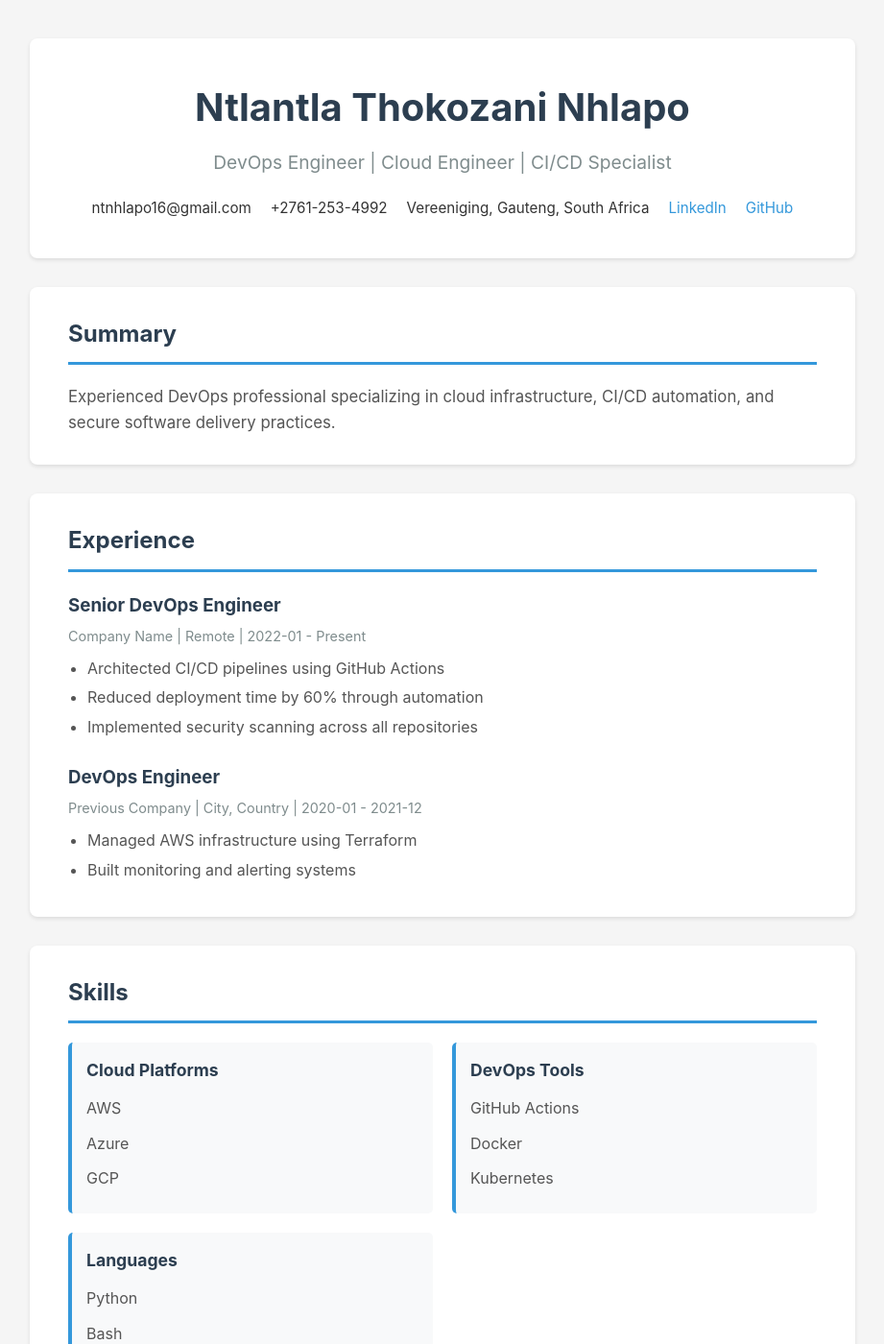
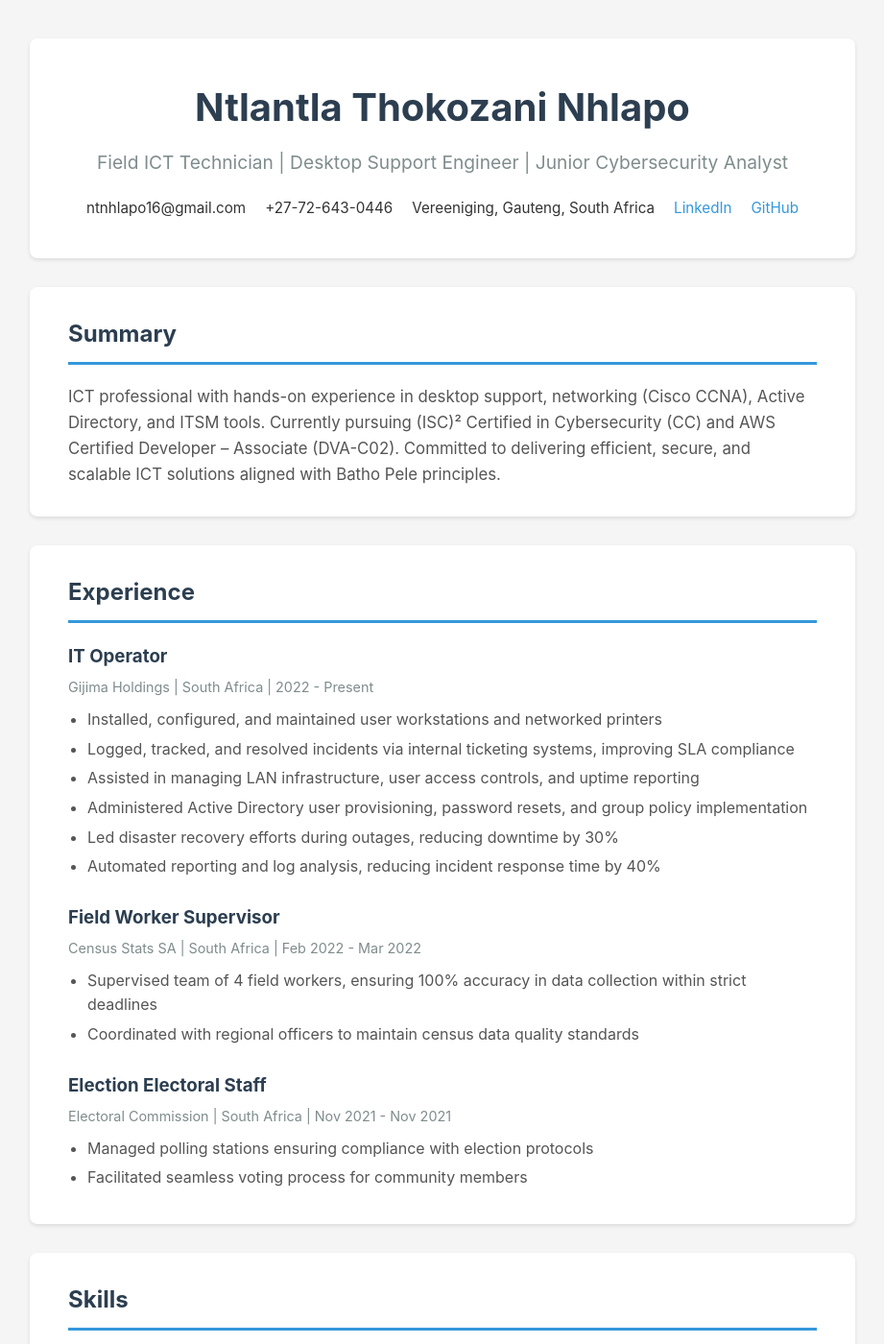
Before and after one commit to s1xte3n/cloud-resume-platform, a Jekyll site: the page built from index.md, in a window 1280 px wide and 1400 px high. Shown: the whole window at 96% size, without its empty margins (179-1100 px from the left). Built offline with Jekyll 4.4.1, drawn with Linux system fonts in a browser that asks for light colours; some of the changed text lies outside the part shown.

Commit message:
Update resume with real CV details

```diff
--- a/_data/resume.yml
+++ b/_data/resume.yml
@@ -1,59 +1,93 @@
 name: Ntlantla Thokozani Nhlapo
-title: DevOps Engineer | Cloud Engineer | CI/CD Specialist
+title: Field ICT Technician | Desktop Support Engineer | Junior Cybersecurity Analyst
 email: ntnhlapo16@gmail.com
-phone: "+2761-253-4992"
+phone: "+27-72-643-0446"
 location: Vereeniging, Gauteng, South Africa
 linkedin: linkedin.com/in/ntnhlapo16
 github: github.com/s1xte3n
 
 summary: |
-  Experienced DevOps professional specializing in cloud infrastructure,
-  CI/CD automation, and secure software delivery practices.
+  ICT professional with hands-on experience in desktop support, networking (Cisco CCNA),
+  Active Directory, and ITSM tools. Currently pursuing (ISC)² Certified in Cybersecurity (CC)
+  and AWS Certified Developer – Associate (DVA-C02). Committed to delivering efficient, secure,
+  and scalable ICT solutions aligned with Batho Pele principles.
 
 experience:
-  - company: Company Name
-    position: Senior DevOps Engineer
-    location: Remote
-    start_date: "2022-01"
-    end_date: "Present"
+  - company: Gijima Holdings
+    position: IT Operator
+    location: South Africa
+    start_date: "2022"
+    end_date: Present
     responsibilities:
-      - Architected CI/CD pipelines using GitHub Actions
-      - Reduced deployment time by 60% through automation
-      - Implemented security scanning across all repositories
+      - Installed, configured, and maintained user workstations and networked printers
+      - Logged, tracked, and resolved incidents via internal ticketing systems, improving SLA compliance
+      - Assisted in managing LAN infrastructure, user access controls, and uptime reporting
+      - Administered Active Directory user provisioning, password resets, and group policy implementation
+      - Led disaster recovery efforts during outages, reducing downtime by 30%
+      - Automated reporting and log analysis, reducing incident response time by 40%
 
-  - company: Previous Company
-    position: DevOps Engineer
-    location: City, Country
-    start_date: "2020-01"
-    end_date: "2021-12"
+  - company: Census Stats SA
+    position: Field Worker Supervisor
+    location: South Africa
+    start_date: Feb 2022
+    end_date: Mar 2022
     responsibilities:
-      - Managed AWS infrastructure using Terraform
-      - Built monitoring and alerting systems
+      - Supervised team of 4 field workers, ensuring 100% accuracy in data collection within strict deadlines
+      - Coordinated with regional officers to maintain census data quality standards
+
+  - company: Electoral Commission
+    position: Election Electoral Staff
+    location: South Africa
+    start_date: Nov 2021
+    end_date: Nov 2021
+    responsibilities:
+      - Managed polling stations ensuring compliance with election protocols
+      - Facilitated seamless voting process for community members
 
 skills:
-  - category: Cloud Platforms
+  - category: Technical Support
     items:
-      - AWS
-      - Azure
-      - GCP
-  - category: DevOps Tools
+      - Desktop & Printer Support
+      - Hardware & Software Troubleshooting
+      - OS Installation (Windows/Linux)
+      - ITSM Tools & Ticket Management
+  - category: Networking & Infrastructure
     items:
-      - GitHub Actions
-      - Docker
-      - Kubernetes
-  - category: Languages
+      - LAN/WAN Setup & Diagnostics
+      - TCP/IP Protocol Suite
+      - Cisco CCNA R&S
+      - Network Security Basics
+  - category: System Administration
     items:
-      - Python
-      - Bash
-      - YAML
+      - Windows Server
+      - Active Directory
+      - User Account Management
+      - Group Policy Implementation
+  - category: Cloud & Security (In Progress)
+    items:
+      - AWS Cloud Development
+      - Cybersecurity Fundamentals
+      - Security Awareness & Best Practices
+      - Backup & Data Continuity
 
 education:
-  - degree: Bachelor of Science in Computer Science
-    institution: University Name
-    graduation_date: "2019"
+  - degree: National Diploma in Information Technology (NQF Level 6)
+    institution: Vaal University of Technology
+    graduation_date: "2022"
+    major: Software Engineering, Technical Programming, Business Analysis/ICT Management
 
 certifications:
-  - name: AWS Certified Solutions Architect
-    date: "2023"
-  - name: Certified Kubernetes Administrator
-    date: "2022"
+  - name: Cisco CCNA R&S - Routing and Switching Essentials
+    date: Completed
+  - name: Cisco CCNA R&S - Introduction to Networks
+    date: Completed
+  - name: Cisco IT Essentials - PC Hardware and Software
+    date: Completed
+  - name: (ISC)² Certified in Cybersecurity (CC)
+    date: In Progress
+  - name: AWS Certified Developer – Associate (DVA-C02)
+    date: In Progress
+  - name: AWS Educate - Introduction to Cloud 101
+    date: Completed
+  - name: freeCodeCamp - Responsive Web Design
+    date: Completed
```
